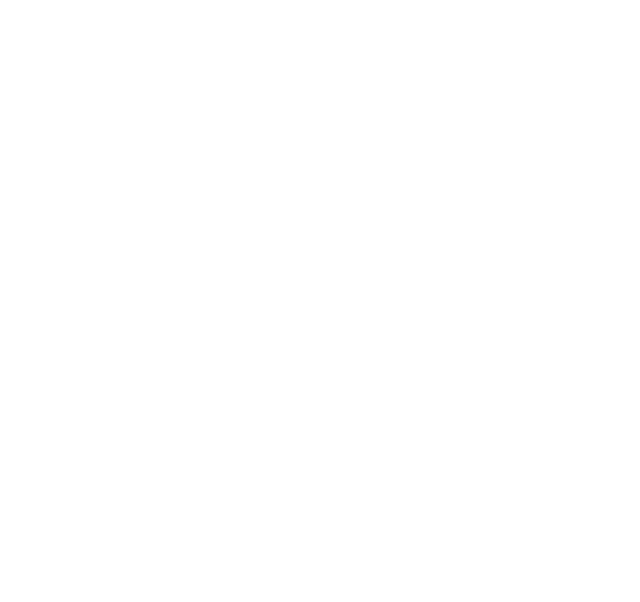
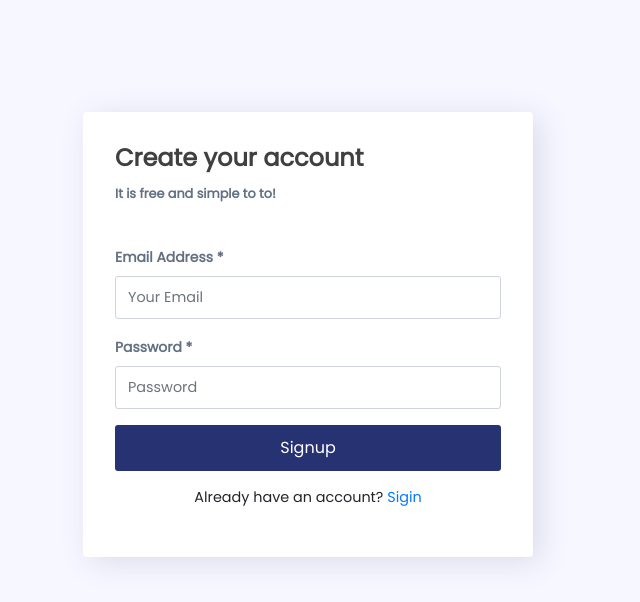
Before and after one commit to Achilles45/onecapital, a Vue app: page /register in a window 1280 px wide. Shown: the top 602 px of the page, without its empty margins (332-972 px from the left). Built offline with nearby package versions, Linux system fonts and the light colour scheme.

Commit message:
Added both register and signin views

```diff
--- a/src/components/Banner.vue
+++ b/src/components/Banner.vue
@@ -23,10 +23,10 @@
                         <router-link to="/about" class="nav-link">Contact</router-link>
                     </li>
                      <li class="nav-item">
-                        <router-link to="/about" class="nav-link">Signup</router-link>
+                        <router-link to="/register" class="nav-link">Signup</router-link>
                     </li>
                      <li class="nav-item">
-                        <router-link to="/about" class="nav-link">Login</router-link>
+                        <router-link to="/login" class="nav-link">Login</router-link>
                     </li>
                     </ul>
                 </div>
--- a/src/components/Investments.vue
+++ b/src/components/Investments.vue
@@ -24,7 +24,7 @@
 @import '../styles/colors';
 .investments{
     padding: 5rem 0;
-    background: #fafafa;
+    background: #fff;
     .main__wrapper{
         background: #fff;
         padding: .8rem .7rem;
--- a/src/components/Why.vue
+++ b/src/components/Why.vue
@@ -27,7 +27,7 @@
 @import '../styles/colors';
 .why__wrapper{
     padding: 5rem 0;
-    background: #fff;
+    background: #fafafa;
     h4{
         color: $primary-color;
     }
--- a/src/router/index.js
+++ b/src/router/index.js
@@ -1,6 +1,8 @@
 import Vue from 'vue'
 import VueRouter from 'vue-router'
 import Home from '../views/Home.vue'
+import Register from '../views/Register.vue'
+import Signin from '../views/Signin.vue'
 
 Vue.use(VueRouter)
 
@@ -9,6 +11,16 @@
     path: '/',
     name: 'home',
     component: Home
+  },
+  {
+    path: '/register',
+    name: 'register',
+    component: Register
+  },
+  {
+    path: '/signin',
+    name: 'Signin',
+    component: Signin
   },
   {
     path: '/about',
--- /dev/null
+++ b/src/views/Register.vue
@@ -0,0 +1,92 @@
+<template>
+    <div class="register__wrapper">
+        <div class="container">
+        <div class="register__content">
+        <div class="form__wrapper">
+         <div class="heading">
+             <h4>Create your account</h4>
+             <small>It is free and simple to to!</small>
+         </div>
+         <form action="">
+             <div class="form-group">
+                 <label for="email">Email Address *</label>
+                 <input type="email" class="form-control" v-model="email" placeholder="Your Email">
+             </div>
+              <div class="form-group">
+                 <label for="password">Password *</label>
+                 <input type="password" class="form-control" v-model="password" placeholder="Password">
+             </div>
+             <button type="submit" class="register__btn">Signup</button>
+         </form>
+         <div class="bottom text-center">
+             <p>Already have an account? <router-link to="/signin">Sigin</router-link></p>
+         </div>
+        </div>
+        </div>
+    </div>
+    </div>
+</template>
+<script>
+export default {
+    data(){
+        return{
+            email:null,
+            password:null
+        }
+    }
+}
+</script>
+<style lang="scss" scoped>
+@import '../styles/colors';
+.register__wrapper{
+    background: #F6F7FF;
+    height: 100vh;
+    .register__content{
+        padding: 7rem 0;
+    }
+    .form__wrapper{
+        max-width: 450px;
+        background: #fff;
+        border-radius: 4px;
+        margin: 0 auto;
+        padding: 2rem;
+        box-shadow: 7px 5px 30px 0 rgba(71,72,121,.15);
+        .heading h4{
+            font-weight: bold;
+            color:#404040;
+        }
+        .heading small{
+            color: #627081;
+            font-weight: bold;
+        }
+        form{
+            padding-top: 2.5rem;
+            label{
+                color: #627081;
+                font-weight: bold;
+                font-size: .87rem;
+            }
+            input{
+                height: 2.7rem;
+                 border-radius: 3px;
+                font-size: .9rem;
+                box-shadow: none;
+            }
+            button{
+                width: 100%;
+                background: $primary-color;
+                color: #fff;
+                border:none;
+                padding: .7rem 0;
+                border-radius: 3px;
+            }
+        }
+        .bottom{
+            padding-top: 1rem;
+            p{
+                font-size: .9rem;
+            }
+        }
+    }
+}
+</style>
--- /dev/null
+++ b/src/views/Signin.vue
@@ -0,0 +1,93 @@
+<template>
+    <div class="signin container-fluid">
+        <div class="container">
+            <div class="signin__contents">
+                <div class="form__wrapper">
+                    <div class="heading">
+                        <h4>Login</h4>
+                        <small>Please provide your credentials to continue</small>
+                    </div>
+                     <form action="">
+                    <div class="form-group">
+                        <label for="email">Email Address *</label>
+                        <input type="email" class="form-control" v-model="email" placeholder="Your Email">
+                    </div>
+                    <div class="form-group">
+                        <label for="password">Password *</label>
+                        <input type="password" class="form-control" v-model="password" placeholder="Password">
+                    </div>
+                    <button type="submit" class="register__btn">Signin</button>
+                </form>
+                <div class="bottom text-center">
+                    <p>Yet to register? <router-link to="/register">Create account</router-link></p>
+                </div>
+                </div>
+            </div>
+        </div>
+    </div>
+</template>
+<script>
+export default {
+    data(){
+        return{
+            email:null,
+            password:null,
+            errors:[]
+        }
+    }
+}
+</script>
+<style lang="scss" scoped>
+@import '../styles/colors';
+.signin{
+    background: #F6F7FF;
+    height: 100vh;
+    .signin__contents{
+        padding: 7rem 0;
+    }
+    .form__wrapper{
+        max-width: 450px;
+        background: #fff;
+        border-radius: 4px;
+        margin: 0 auto;
+        padding: 2rem;
+        box-shadow: 7px 5px 30px 0 rgba(71,72,121,.15);
+    }
+    .heading h4{
+        color: #404040;
+        font-weight: bold;
+    }
+    .heading small{
+        color: #627081;
+        font-weight: bold;
+    }
+      form{
+            padding-top: 2.5rem;
+            label{
+                color: #627081;
+                font-weight: bold;
+                font-size: .87rem;
+            }
+            input{
+                height: 2.7rem;
+                 border-radius: 3px;
+                font-size: .9rem;
+                box-shadow: none;
+            }
+            button{
+                width: 100%;
+                background: $primary-color;
+                color: #fff;
+                border:none;
+                padding: .7rem 0;
+                border-radius: 3px;
+            }
+        }
+        .bottom{
+            padding-top: 1rem;
+            p{
+                font-size: .9rem;
+            }
+        }
+}
+</style>
```
